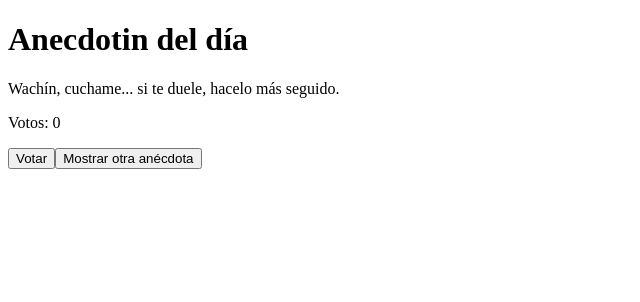
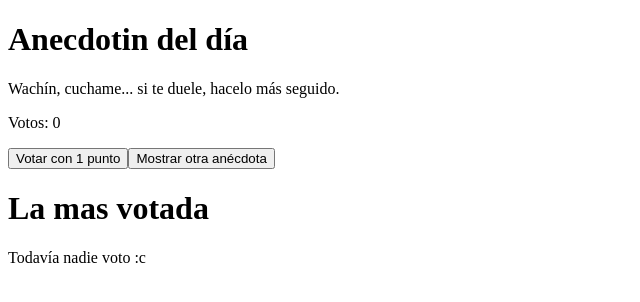
Before and after one commit to PersiiFRTL/Desarrollo_Web_React, a React (Vite) app in the folder part1/Unicafe/: page / in a window 1280 px wide. Shown: the top 302 px of the page, without its empty margins (0-640 px from the left). Built offline with nearby package versions, Linux system fonts and the light colour scheme.

Commit message:
Ejercicio 1.14

```diff
--- a/part1/Unicafe/src/App.jsx
+++ b/part1/Unicafe/src/App.jsx
@@ -26,15 +26,27 @@ const anecdotes = [
     setVoto(nuevosVotos)
   }
 
+  const masVotada = votos.indexOf(Math.max(...votos))
+
   return (
     <div>
       <h1>Anecdotin del día</h1>
       <p>{anecdotes[selected]}</p>
       <p>Votos: {votos[selected]}</p>
-      <button onClick={Votardo}>Votar</button>
+      <button onClick={Votardo}>Votar con 1 punto</button>
       <button onClick={Clickardo}>Mostrar otra anécdota</button>
+      <h1>La mas votada</h1>
+      {votos[masVotada] > 0 ? ( // Me funciono mejor esto que el if
+        <>
+          <p>{anecdotes[masVotada]}</p>
+          <p>Con {votos[masVotada]} votos</p>
+        </>
+      ) : (
+        <p>Todavía nadie voto :c</p>
+      )}
     </div>
   )
 }
 
+
 export default App
```
